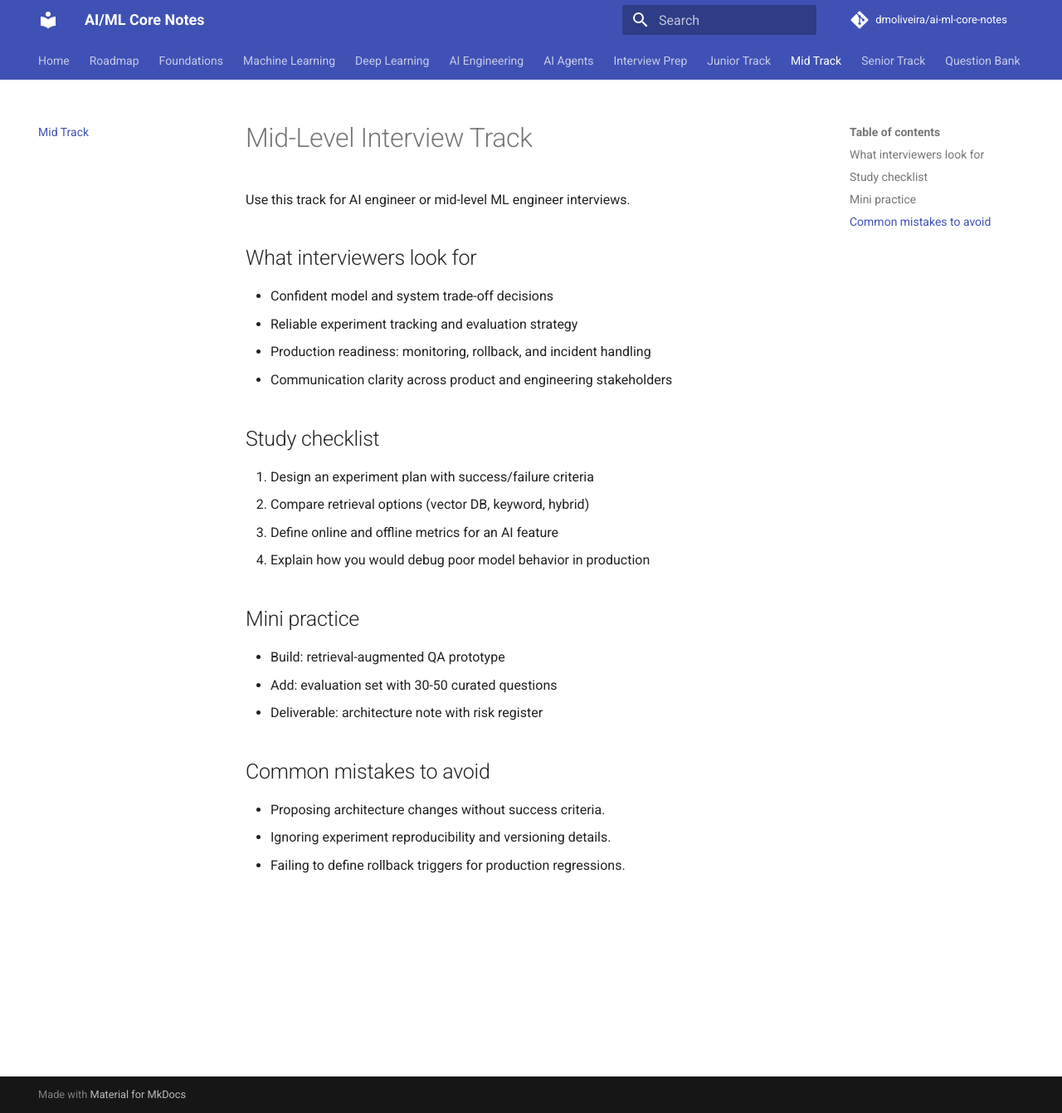
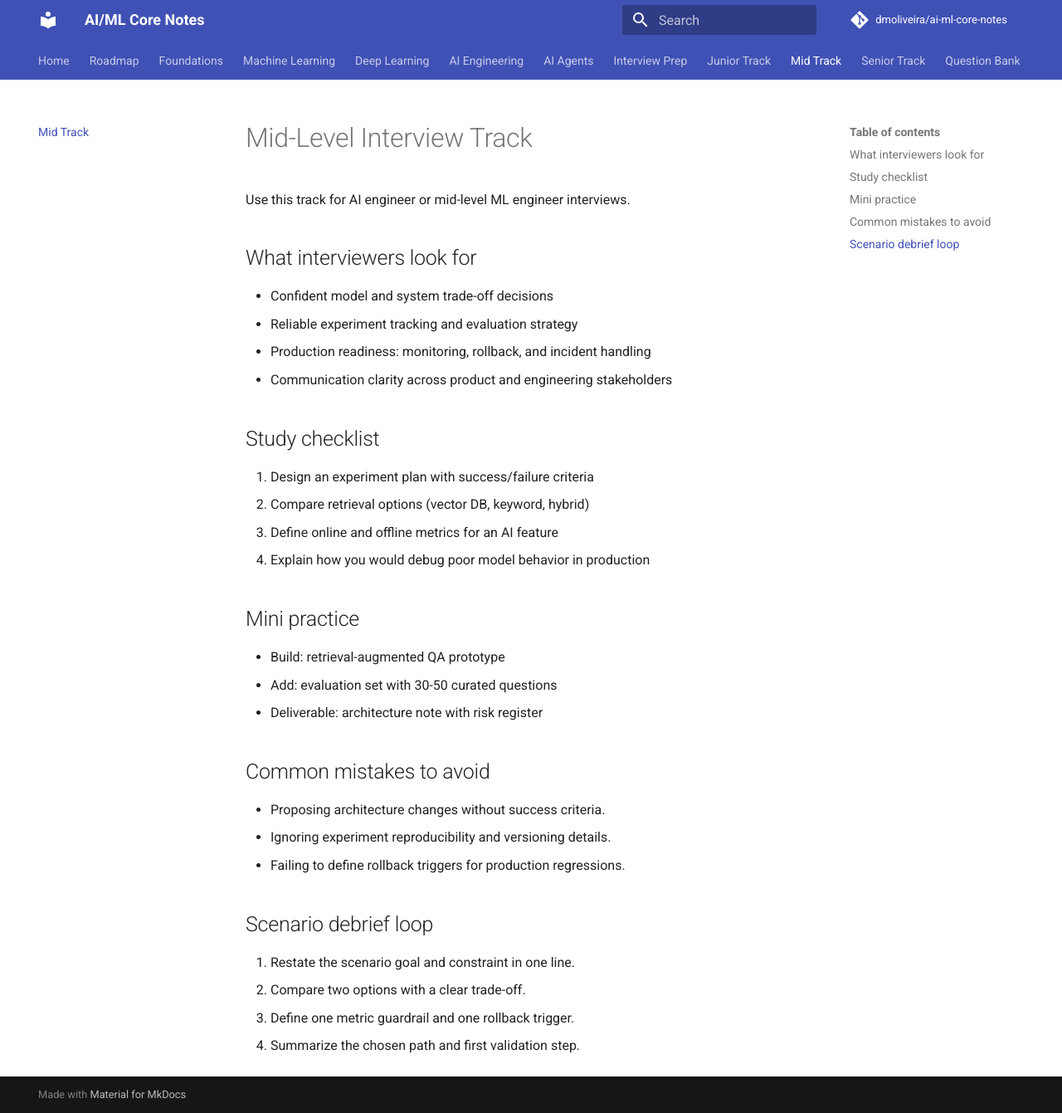
Before and after one commit to dmoliveira/ai-ml-core-notes, an MkDocs documentation site: the page built from docs/interview-prep/mid.md, in a window 1280 px wide and 1341 px high. Shown: the whole window at 83% size. Built offline with MkDocs 1.6.1 and Material for MkDocs 9.7.7, drawn with Linux system fonts in a browser that asks for light colours; comment, search, counter and statistics services are not loaded.

Commit message:
Add answer and scenario loops for interview tracks

```diff
--- a/docs/interview-prep/mid.md
+++ b/docs/interview-prep/mid.md
@@ -27,3 +27,10 @@ Use this track for AI engineer or mid-level ML engineer interviews.
 - Proposing architecture changes without success criteria.
 - Ignoring experiment reproducibility and versioning details.
 - Failing to define rollback triggers for production regressions.
+
+## Scenario debrief loop
+
+1. Restate the scenario goal and constraint in one line.
+2. Compare two options with a clear trade-off.
+3. Define one metric guardrail and one rollback trigger.
+4. Summarize the chosen path and first validation step.
```
Also changed, not shown: docs/interview-prep/junior.md (+7 -0 lines).
